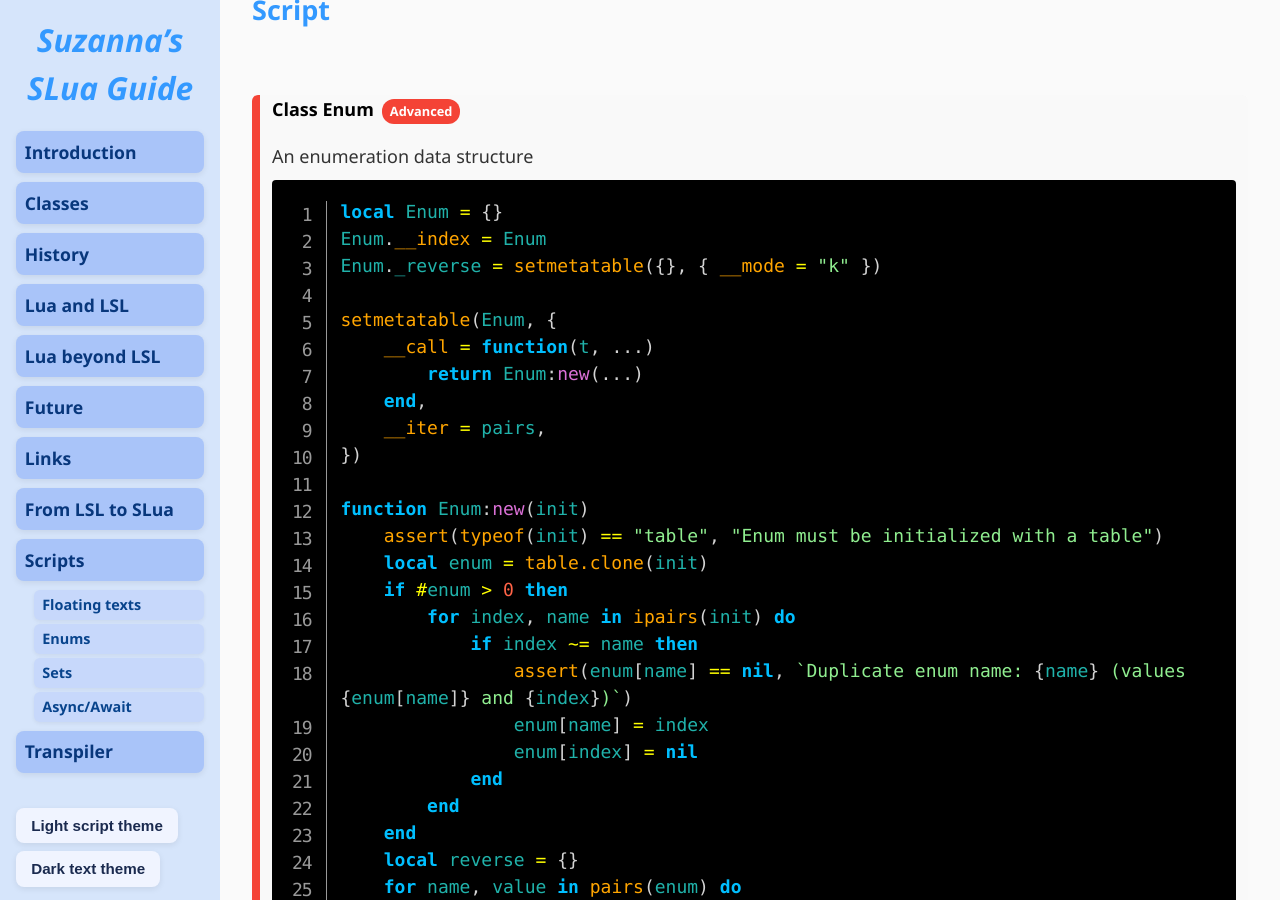
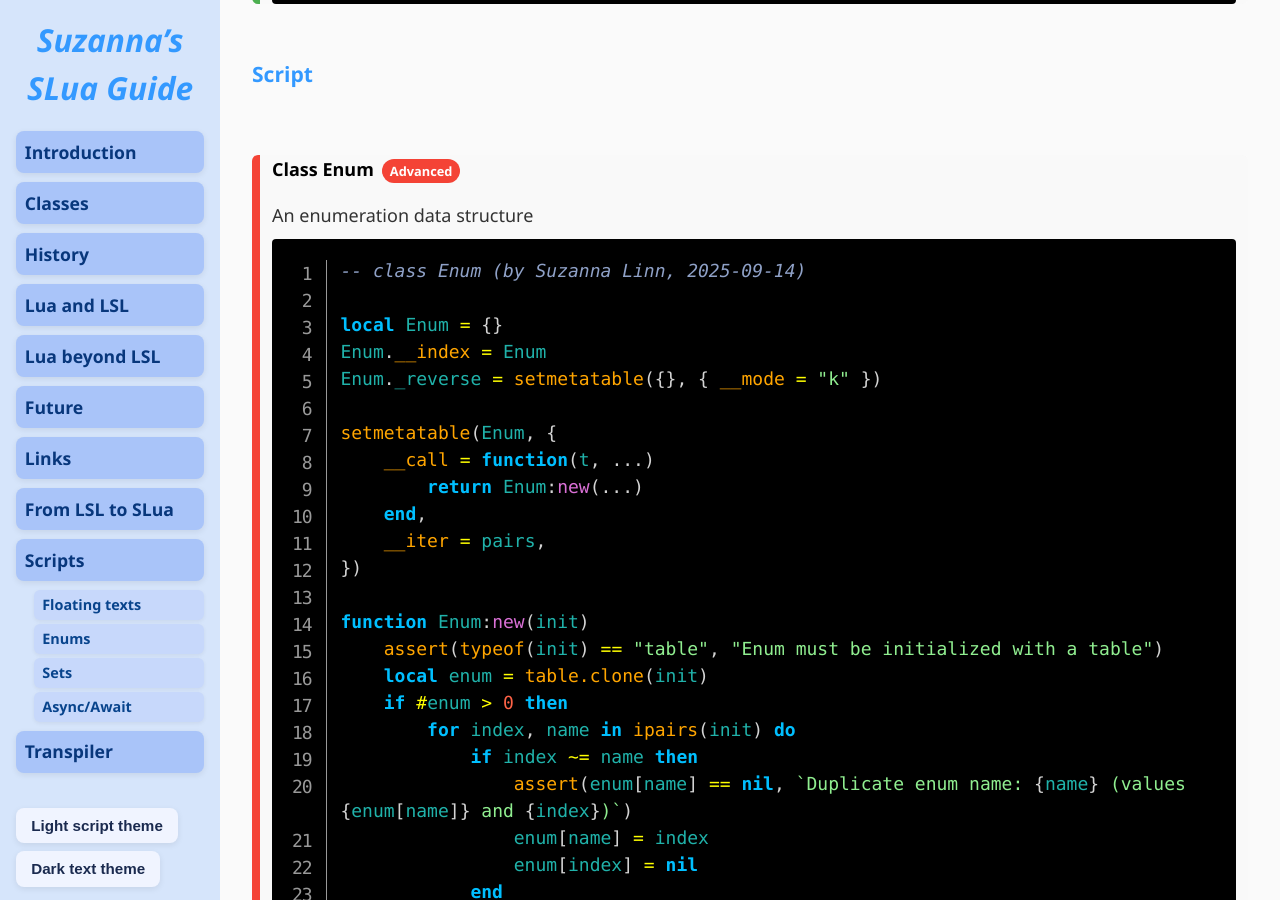
Before and after one commit to Suzanna-Linn/slua, a Jekyll site: the page built from docs/scripts-enums.md, in a window 1280 px wide and 900 px high, scrolled down 1097 px. Built offline with Jekyll 4.4.1, drawn with Linux system fonts in a browser that asks for light colours; nearby versions of some CDN libraries; our own code applies the rules of GitHub Pages for plain Markdown files; comment, search, counter and statistics services are not loaded.

Commit message:
Update scripts-enums.md

```diff
--- a/docs/scripts-enums.md
+++ b/docs/scripts-enums.md
@@ -13,7 +13,7 @@
 <pre class="language-slua"><code class="language-slua">print(Colors:nameOf(2))   -- > "Green"
 print(Colors(3))          -- > "Blue"   (shortcut without :nameOf)</code></pre>
 
-## Examples
+### Examples
 <div class="script-box beginner">
 <h4>Using enums</h4>
 <p>Examples of use</p>
@@ -28,11 +28,13 @@
 print(POINTS(point))  -- > SOUTH</code></pre>
 </div>
 
-## Script
+### Script
 <div class="script-box advanced">
 <h4>Class Enum</h4>
 <p>An enumeration data structure</p>
-<pre class="language-slua line-numbers"><code class="language-slua">local Enum = {}
+<pre class="language-slua line-numbers"><code class="language-slua">-- class Enum (by Suzanna Linn, 2025-09-14)
+
+local Enum = {}
 Enum.__index = Enum
 Enum._reverse = setmetatable({}, { __mode = "k" })
 
```
